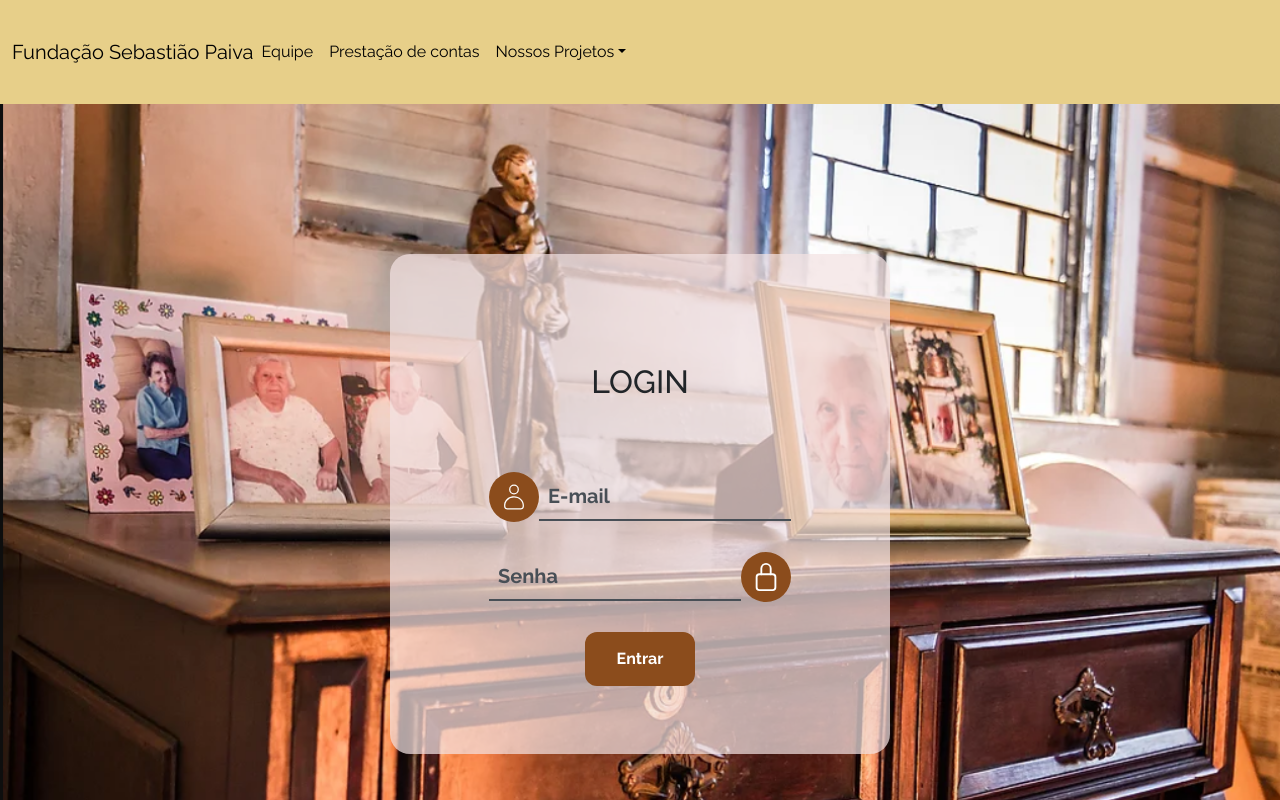
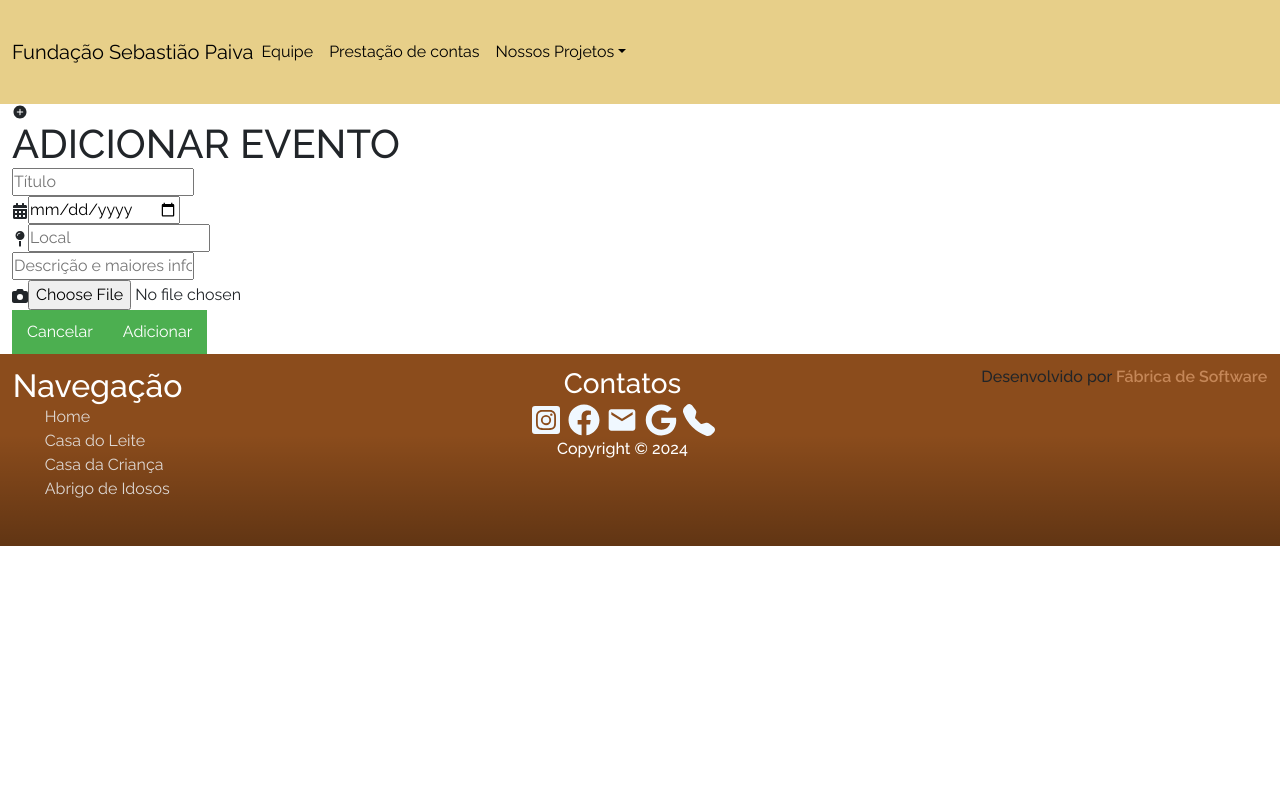
Before and after one commit to Yemuri/PAIVA, a React (Create React App) app in the folder frontend/: page /crud in a window 1280 px wide. Shown: the top 800 px of the page. Built offline with nearby package versions, Linux system fonts and the light colour scheme.

Commit message:
criando adicionar evento

```diff
--- /dev/null
+++ b/frontend/src/pages/crud-evento/crud.js
@@ -0,0 +1,63 @@
+import { IoIosAddCircle } from "react-icons/io";
+import { FaMapPin, FaCalendarAlt } from "react-icons/fa";
+import { FaCamera } from "react-icons/fa6";
+
+export default function CrudEvento() {
+  return (
+    <div className="container">
+      <div className="header">
+        <div class="header-icon">
+          <IoIosAddCircle />
+        </div>
+        <h1>ADICIONAR EVENTO</h1>
+      </div>
+      <form>
+        <div class="form-group">
+          <label for="titulo">
+            {/* <img src="imgform/lightbulb.svg" alt="Icone de Título"> */}
+          </label>
+          <input type="text" id="titulo" name="titulo" placeholder="Título" />
+        </div>
+        <div class="form-group datetime-group">
+          <div class="date-time">
+            <label for="data">
+              <FaCalendarAlt />
+            </label>
+            <input type="date" id="data" name="data" />
+          </div>
+        </div>
+        <div class="form-group">
+          <label for="local">
+            <FaMapPin />
+          </label>
+          <input type="text" id="local" name="local" placeholder="Local" />
+        </div>
+        <div class="form-group">
+          <label for="descricao">
+            {/* <img src="imgform/chat-left-text.svg" alt="Icone de Descrição"> */}
+          </label>
+          <input
+            type="text"
+            id="descricao"
+            name="descricao"
+            placeholder="Descrição e maiores informações..."
+          />
+        </div>
+        <div class="form-group">
+          <label for="foto">
+            <FaCamera />
+          </label>
+          <input type="file" id="foto" name="foto" />
+        </div>
+        <div class="buttons">
+          <button type="button" class="cancelar">
+            Cancelar
+          </button>
+          <button type="submit" class="adicionar">
+            Adicionar
+          </button>
+        </div>
+      </form>
+    </div>
+  );
+}
--- a/frontend/src/pages/routes.js
+++ b/frontend/src/pages/routes.js
@@ -14,6 +14,7 @@ import InicioContas from "./contas/inicioContas";
 
 import InicialAuth from "../pagesAuth/homeAuth/inicial";
 import Dashboard from "../pagesAuth/dashboard/Dashboard";
+import CrudEvento from "./crud-evento/crud";
 
 export default function Rotas() {
   const { authentication } = useContext(AuthContext);
@@ -31,6 +32,7 @@ export default function Rotas() {
           <Route path="/abrigo-para-idosos" element={<InicioIdoso />} />
           <Route path="/equipe" element={<InicioEquipe />} />
           <Route path="/prestacao-de-contas" element={<InicioContas />} />
+          <Route path="/crud" element={<CrudEvento />} />
         </Routes>
         <Footer />
       </BrowserRouter>
--- a/frontend/src/pagesAuth/dashboard/Dashboard.js
+++ b/frontend/src/pagesAuth/dashboard/Dashboard.js
@@ -5,7 +5,8 @@ import apiLocal from "../../APIs/APILocal";
 import { AuthContext } from "../../Context";
 import { toast } from "react-toastify";
 
-{/*
+{
+  /*
 
  Eae Yemuri, blz? Então cara, ajustei aquele problema com as categorias
  Você estava tentando puxar as categorias da tabela "eventos" e não "eventos-categorias"
@@ -22,17 +23,18 @@ import { toast } from "react-toastify";
  obs²: Desculpa meu sumiço do projeto, estava re-organizando minha vida e me desculpa pelos
        Tremendos atrasos na minha participação, qualquer coisa me enviem mensagem e desculpa
        Novamente. Espero não ter atrasado tanto o projeto...
-*/}
+*/
+}
 
 export default function Dashboard() {
   const [nome, setNome] = useState("");
   const [dataEvento, setDataEvento] = useState("");
   const [descricao, setDescricao] = useState("");
   const [imagem, setImagem] = useState(null);
-  const [categoria, setCategoria] = useState('')
-  const [idCategoria, setIdCategoria] = useState('')
+  const [categoria, setCategoria] = useState("");
+  const [idCategoria, setIdCategoria] = useState("");
 
-  const [eventos, setEventos] = useState('')
+  const [eventos, setEventos] = useState("");
 
   const [token, setToken] = useState("");
 
@@ -62,56 +64,53 @@ export default function Dashboard() {
 
   useEffect(() => {
     async function loadCategorias() {
-      const resposta = await apiLocal.get('/listar-categorias-evento', {
+      const resposta = await apiLocal.get("/listar-categorias-evento", {
         headers: {
-          Authorization: 'Bearer ' + `${token}`
-        }
-      })
-      setCategoria(resposta.data)
-      console.log(resposta.data)
+          Authorization: "Bearer " + `${token}`,
+        },
+      });
+      setCategoria(resposta.data);
+      console.log(resposta.data);
     }
-    loadCategorias()
-  }, [])
+    loadCategorias();
+  }, []);
 
   async function handleCadastrar(e) {
     try {
       e.preventDefault();
-      const categoriaId = idCategoria
+      const categoriaId = idCategoria;
       const data = new FormData();
       data.append("nome", nome);
       data.append("data", dataEvento);
       data.append("descricao", descricao);
-      data.append('categoriaId', categoriaId)
+      data.append("categoriaId", categoriaId);
       data.append("file", imagem);
-      const response = await apiLocal.post("/criar-evento", data, {
-      });
+      const response = await apiLocal.post("/criar-evento", data, {});
       toast.success(response.data.dados);
       fecharModal();
     } catch (err) {
       toast.error("Erro");
-      console.log(err)
+      console.log(err);
     }
     setNome("");
     setDescricao("");
     setDataEvento("");
     setImagem(null);
-
   }
 
   useEffect(() => {
     async function loadEventos() {
-      const response = await apiLocal.get("/listar-eventos")
-      setEventos(response.data)
+      const response = await apiLocal.get("/listar-eventos");
+      setEventos(response.data);
     }
-    loadEventos()
-  }, [eventos])
+    loadEventos();
+  }, [eventos]);
 
   const [modalAberto, setModalAberto] = useState(false);
 
   function abrirModal() {
     setModalAberto(true);
   }
-
 
   function fecharModal() {
     setModalAberto(false);
@@ -128,26 +127,20 @@ export default function Dashboard() {
           <form onSubmit={handleCadastrar}>
             <h2>Criar evento - Abrigo de idosos</h2>
             <div className="container-eventos">
-
-
-              <select value={idCategoria}
+              <select
+                value={idCategoria}
                 onChange={(e) => setIdCategoria(e.target.value)}
               >
-                <option >Selecione o evento:</option>
+                <option>Selecione o evento:</option>
                 {categoria.length === 0 ? (
                   <h2>Aguardando Categorias</h2>
                 ) : (
                   <>
-                    {
-                      categoria.map((item) => {
-                        return (
-                          <option
-                            value={item.id}>
-                            {item.nome_categoria}
-                          </option>
-                        )
-                      })
-                    }
+                    {categoria.map((item) => {
+                      return (
+                        <option value={item.id}>{item.nome_categoria}</option>
+                      );
+                    })}
                   </>
                 )}
               </select>
@@ -189,9 +182,7 @@ export default function Dashboard() {
           </form>
         </Modal>
       </div>
-
       <br /> <br /> <br />
-
       <div>
         <h1>Mostrar eventos</h1>
         {eventos.length === 0 ? (
@@ -204,9 +195,11 @@ export default function Dashboard() {
                   <h2>{item.nome}</h2>
                   <li>Data: {item.data}</li>
                   <li>descricao: {item.descricao}</li>
-                  <li>{"Banner: vou ficar devendo, não sei fazer isso não 😢"}</li>
+                  <li>
+                    {"Banner: vou ficar devendo, não sei fazer isso não 😢"}
+                  </li>
                 </ul>
-              )
+              );
             })}
           </>
         )}
```
